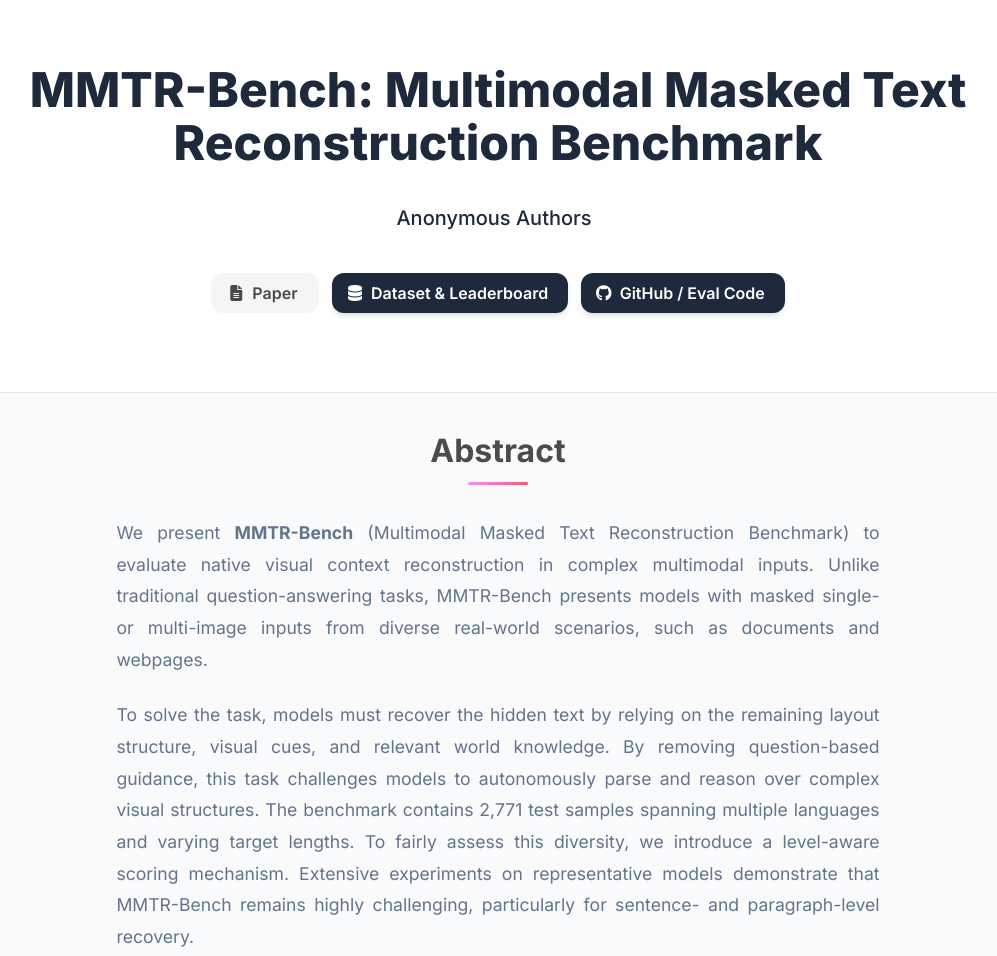
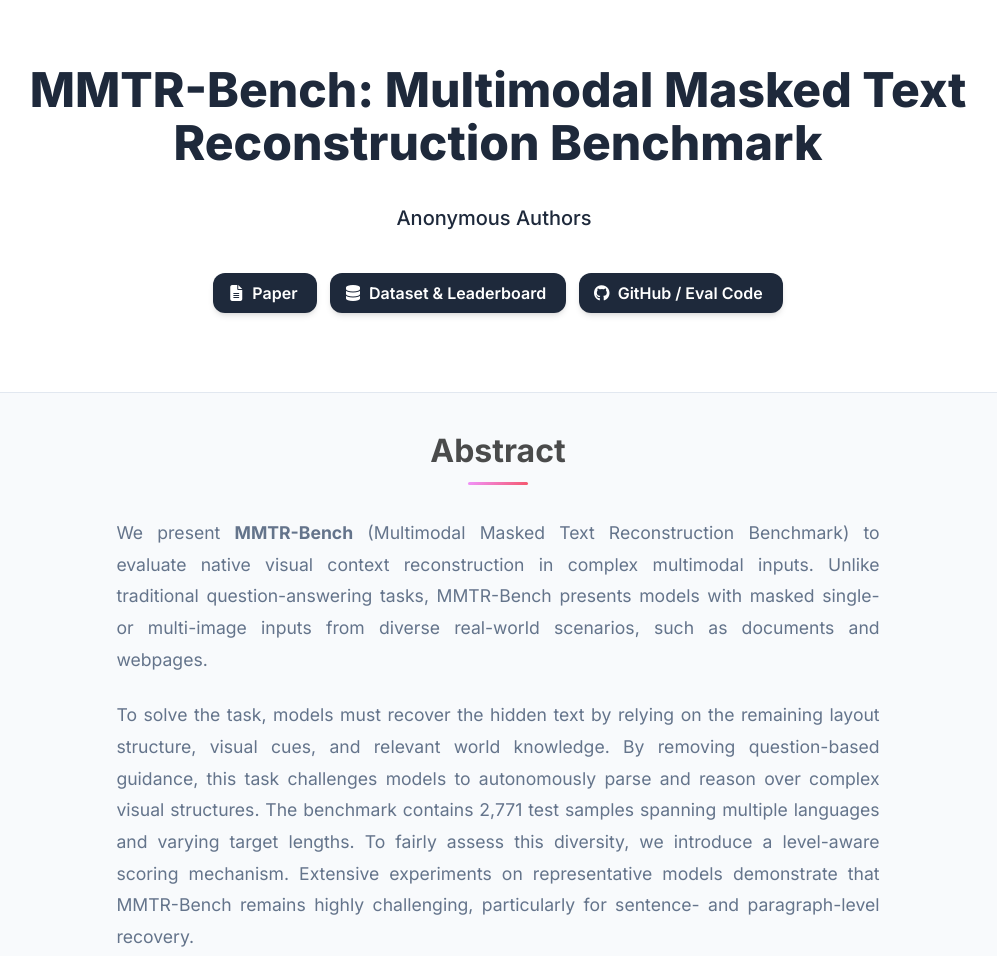
Before and after one commit to MMTR-Bench-Dataset/MMTR-Bench, a plain HTML site: page index.html in a window 1280 px wide. Shown: the top 956 px of the page, without its empty margins (142-1139 px from the left). Drawn offline with nearby package versions, Linux system fonts and the light colour scheme; some icons are missing.

Commit message:
Update index.html

```diff
--- a/index.html
+++ b/index.html
@@ -300,7 +300,7 @@
               <div class="column has-text-centered">
                 <div class="publication-links">
                   <span class="link-block">
-                    <a href="https://arxiv.org/abs/2604.21277" target="_blank" class="external-link button is-normal is-rounded is-light">
+                    <a href="https://arxiv.org/abs/2604.21277" target="_blank" class="external-link button is-normal is-rounded is-dark">
                       <span class="icon">
                         <i class="fas fa-file-alt"></i>
                       </span>
```
